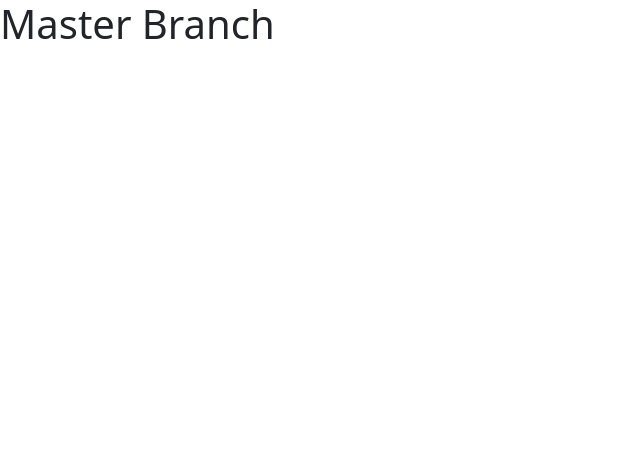
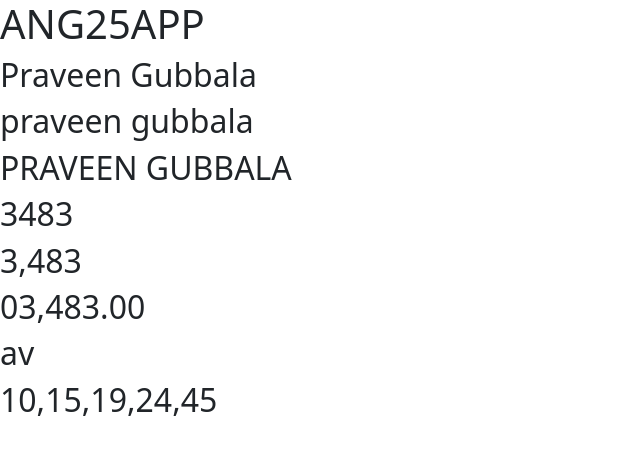
Before and after one commit to edupoly/ang25app, an Angular app: page / in a window 1280 px wide. Shown: the top 454 px of the page, without its empty margins (0-640 px from the left). Built offline with nearby package versions, Linux system fonts and the light colour scheme.

Commit message:
pipeCustomPipe

```diff
--- a/src/app/app.component.html
+++ b/src/app/app.component.html
@@ -1 +1,9 @@
-<h1>Master Branch</h1>
+<h1>{{title|uppercase}}</h1>
+<h2>{{myname}}</h2>
+<h2>{{myname|lowercase}}</h2>
+<h2>{{myname|uppercase}}</h2>
+<h2>{{price}}</h2>
+<h2>{{price|number}}</h2>
+<h2>{{price|number:"5.2-2"}}</h2>
+<h2>{{myname|slice:2:4}}</h2>
+<h2>{{ar|sort:'asc'}}</h2>
--- a/src/app/app.component.ts
+++ b/src/app/app.component.ts
@@ -1,12 +1,29 @@
+import {
+  DecimalPipe,
+  LowerCasePipe,
+  SlicePipe,
+  UpperCasePipe,
+} from '@angular/common';
 import { Component } from '@angular/core';
 import { RouterOutlet } from '@angular/router';
+import { SortPipe } from './sort.pipe';
 
 @Component({
   selector: 'app-root',
-  imports: [RouterOutlet],
+  imports: [
+    RouterOutlet,
+    SortPipe,
+    SlicePipe,
+    UpperCasePipe,
+    LowerCasePipe,
+    DecimalPipe,
+  ],
   templateUrl: './app.component.html',
-  styleUrl: './app.component.css'
+  styleUrl: './app.component.css',
 })
 export class AppComponent {
   title = 'ang25app';
+  myname = 'Praveen Gubbala';
+  price = 3483;
+  ar = [19, 10, 45, 15, 24];
 }
--- /dev/null
+++ b/src/app/sort.pipe.ts
@@ -0,0 +1,19 @@
+import { Pipe, PipeTransform } from '@angular/core';
+
+@Pipe({
+  name: 'sort',
+})
+export class SortPipe implements PipeTransform {
+  transform(value: any, ...args: unknown[]): unknown {
+    console.log('value::', value);
+    console.log('args::', args);
+
+    return value.sort((a: any, b: any) => {
+      if (args[0] == 'dec') {
+        return a > b ? -1 : 1;
+      } else {
+        return a > b ? 1 : -1;
+      }
+    });
+  }
+}
```
Also changed, not shown: 1 other file (tests, documents, lock files or other folders).
